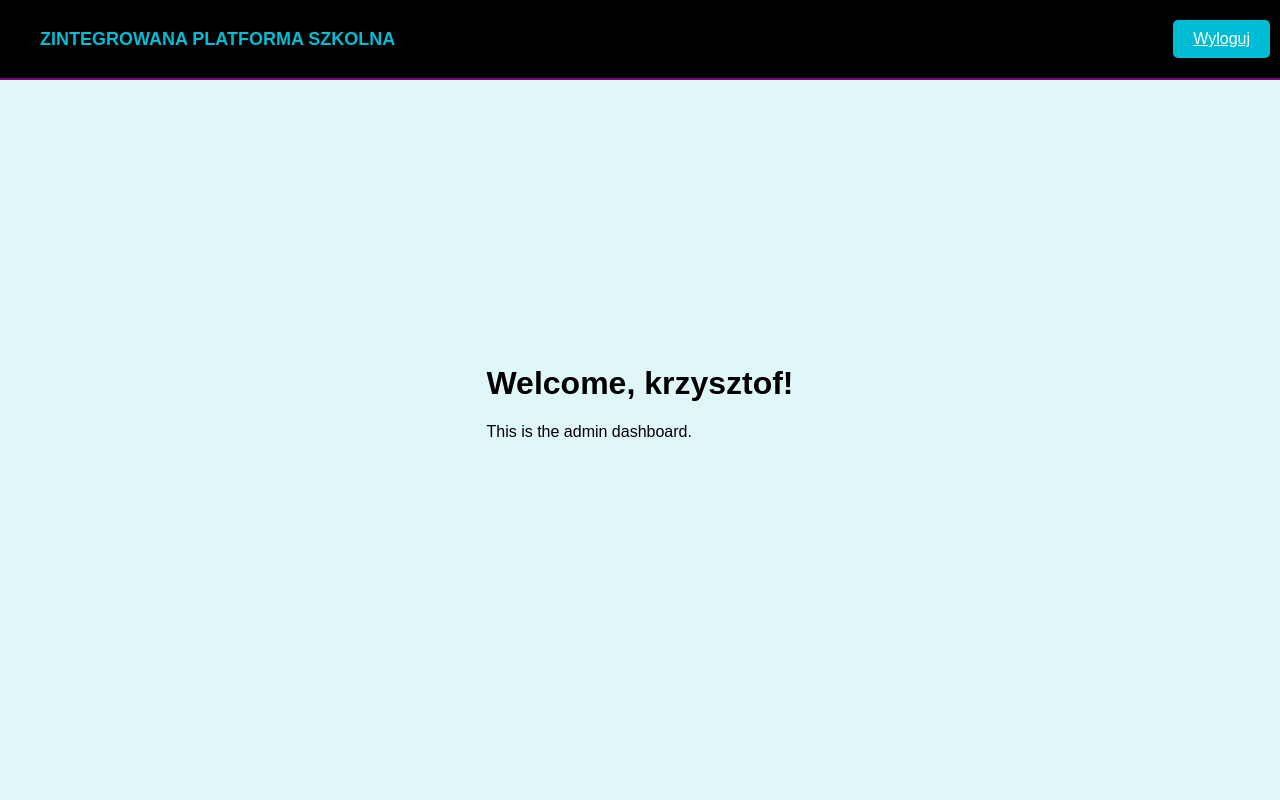
After one commit to marchutm/System-szkol, a Flask app: page /admin/dashboard in a window 1280 px wide. The commit adds this page. Run offline with Flask 3, Linux system fonts and the light colour scheme; a user stored in the database is signed in.

Commit message:
SCRUM-11: logowanie

```diff
--- a/app.py
+++ b/app.py
@@ -1,11 +1,12 @@
-from flask import Flask, render_template
+from flask import Flask, render_template, request, redirect, url_for, session as login_session, flash
 from sqlalchemy import create_engine
 from sqlalchemy.orm import sessionmaker
 from db_create import User
 
 app = Flask(__name__)
+app.secret_key = 'super_secret_key'  # Klucz do sesji
 
-# Tworzymy silnik do obsługi bazy danych SQLite w pamięci
+# Tworzymy silnik do obsługi bazy danych SQLite
 engine = create_engine('sqlite:///users.db', echo=True)
 
 # Tworzymy sesję do interakcji z bazą danych
@@ -15,15 +16,67 @@ session = Session()
 
 @app.route('/users')
 def users():
+    if 'username' not in login_session:
+        return redirect(url_for('index'))
     # Pobieramy wszystkich użytkowników z bazy danych
     users = session.query(User).all()
 
     return render_template('index.html', users=users)
 
 
-@app.route('/')
+@app.route('/', methods=['GET', 'POST'])
 def index():
+    if 'username' in login_session:
+        if login_session['role'] == 'admin':
+            return redirect(url_for('admin_dashboard'))
+        else:
+            return redirect(url_for('user_dashboard'))
+
+    if request.method == 'POST':
+        email = request.form['email']
+        password = request.form['password']
+
+        # Sprawdzamy, czy użytkownik istnieje w bazie danych
+        user = session.query(User).filter_by(email=email, password=password).first()
+
+        if user:
+            login_session['username'] = user.username
+            login_session['role'] = user.role
+            flash('Zalogowano pomyślnie!', 'success')  # Dodajemy wiadomość flash
+            if user.role == 'admin':
+                return redirect(url_for('admin_dashboard'))
+            else:
+                return redirect(url_for('user_dashboard'))
+        else:
+            flash('Niepoprawne dane logowania!', 'error')  # Dodajemy wiadomość flash
+            return render_template('login.html')
+
     return render_template('login.html')
+
+
+@app.route('/user/dashboard')
+def user_dashboard():
+    if 'username' not in login_session:
+        return redirect(url_for('index'))
+    if login_session.get('role') != 'user':
+        return redirect(url_for('admin_dashboard'))
+    return render_template('user_dashboard.html', username=login_session['username'])
+
+
+@app.route('/admin/dashboard')
+def admin_dashboard():
+    if 'username' not in login_session:
+        return redirect(url_for('index'))
+    if login_session.get('role') != 'admin':
+        return redirect(url_for('user_dashboard'))
+    return render_template('admin_dashboard.html', username=login_session['username'])
+
+
+@app.route('/logout')
+def logout():
+    login_session.clear()
+    flash('Wylogowano pomyślnie!', 'success')  # Dodajemy wiadomość flash
+    return redirect(url_for('index'))
 
 
 if __name__ == '__main__':
--- a/static/login_styles.css
+++ b/static/login_styles.css
@@ -80,3 +80,18 @@ input[type="password"]::placeholder {
     color: #808080;
     font-size: 20px;
 }
+
+button[type="submit"] {
+    width: 350px;
+    height: 50px;
+    background-color: #00bcd4;
+    color: white;
+    border: none;
+    border-radius: 5px;
+    cursor: pointer;
+    font-size: 20px;
+}
+
+button[type="submit"]:hover {
+    background-color: #00a3c4;
+}
--- /dev/null
+++ b/templates/admin_dashboard.html
@@ -0,0 +1,28 @@
+<!DOCTYPE html>
+<html lang="en">
+<head>
+    <meta charset="UTF-8">
+    <meta name="viewport" content="width=device-width, initial-scale=1.0">
+    <title>Admin Dashboard</title>
+    <link rel="stylesheet" href="{{ url_for('static', filename='login_styles.css') }}">
+</head>
+<body>
+    <div class="header">
+        <span>ZINTEGROWANA PLATFORMA SZKOLNA</span>
+        <a href="{{ url_for('logout') }}" class="login-button">Wyloguj</a>
+    </div>
+    <div class="purple-bar"></div>
+
+    <div class="content">
+        <h1>Welcome, {{ username }}!</h1>
+        <p>This is the admin dashboard.</p>
+        {% with messages = get_flashed_messages(with_categories=true) %}
+        {% if messages %}
+            {% for category, message in messages %}
+            <div class="flash {{ category }}">{{ message }}</div>
+            {% endfor %}
+        {% endif %}
+        {% endwith %}
+    </div>
+</body>
+</html>
```
Also changed, not shown: static/styles.css (+31 -0 lines), templates/login.html (+16 -5 lines), templates/user_dashboard.html (added, +28 -0 lines).
